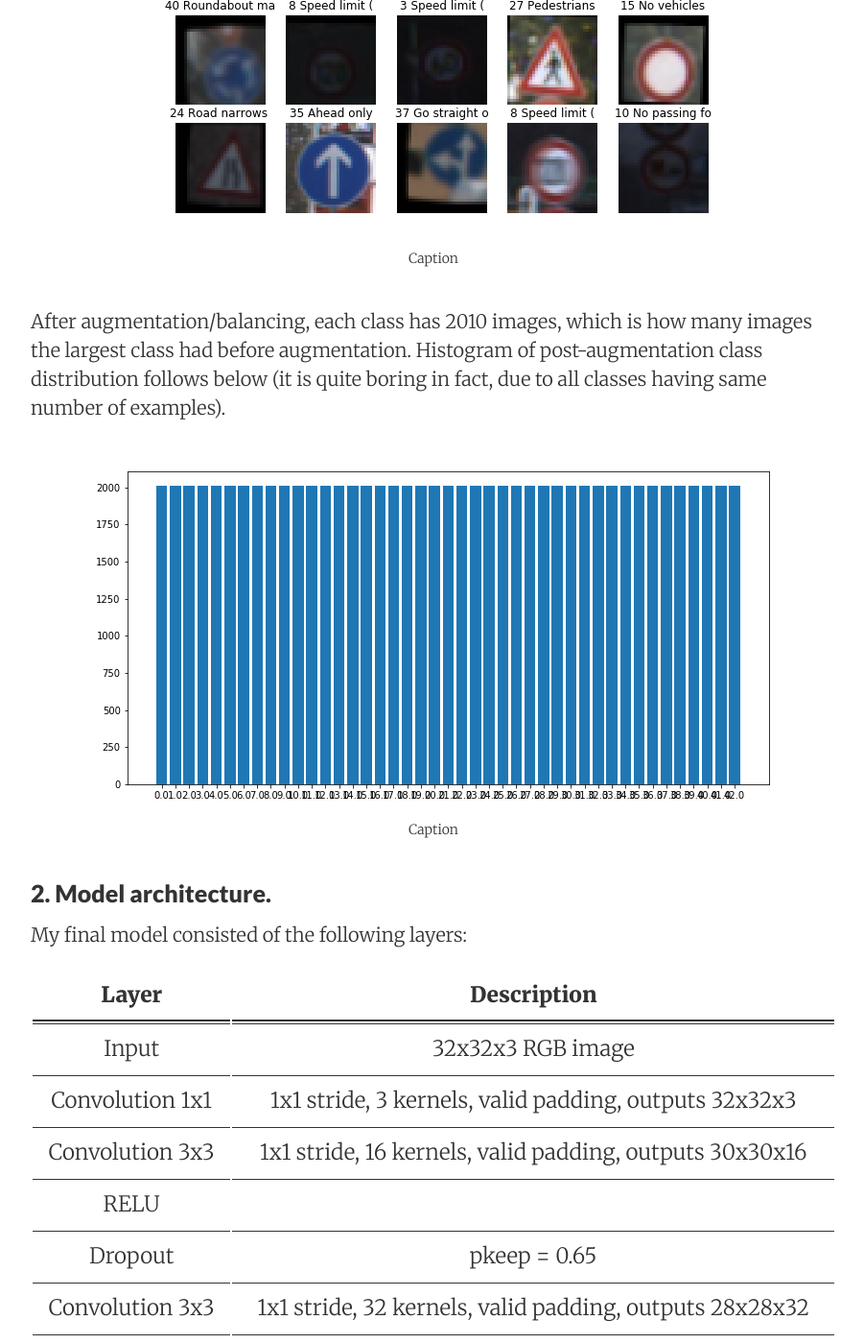
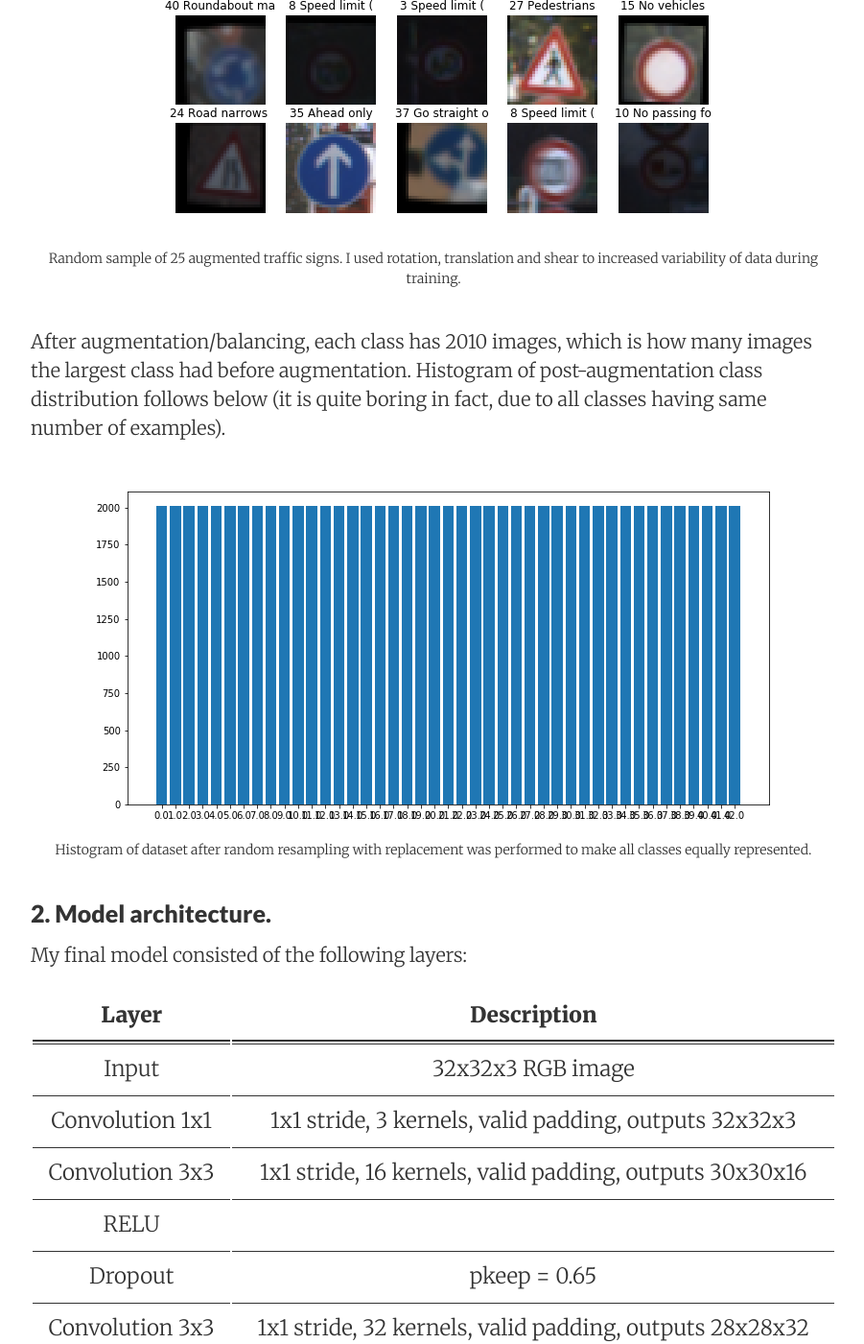
Before and after one commit to pechyonkin/pechyonkin.github.io, a Jekyll site: the page built from _posts/2017-07-31-traffic-signs-classification.md, in a window 1280 px wide and 1400 px high, scrolled down 3455 px. Shown: the whole window at 96% size, without its empty margins (188-1089 px from the left). Built offline with Jekyll 4.4.1, drawn with Linux system fonts in a browser that asks for light colours; nearby versions of some CDN libraries; comment, search, counter and statistics services are not loaded; some of the changed text lies outside the part shown.

Commit message:
fix figures captions, add missing figure

```diff
--- a/_posts/2017-07-31-traffic-signs-classification.md
+++ b/_posts/2017-07-31-traffic-signs-classification.md
@@ -31,14 +31,14 @@ First of all, I decided to plot some random traffic signs from the train data se
 {% include image.html
             img="images/201707-signs/matrix.png"
             title="x"
-            caption="Caption" %}
+            caption="Random sample of 25 road signs." %}
 
 Another part that is really important for any classification task is the possible problem of class imbalance. In order to see whether this problem exists for this task, I decided to plot a simple histogram showing the number of training examples for each class. The result can be seen below.
 
 {% include image.html
             img="images/201707-signs/hist-unprocessed.png"
             title="x"
-            caption="Caption" %}
+            caption="HIstogram of the 43 classes of traffic signs. Note that classes are imbalanced." %}
 
 It is clear that there are quite unbalanced classes in the data set. This means that the model might learn well good represented classes and might not learn well under-represented classes. In order to solve this issue, I balanced the classes in such a way that all of them have equal number of images.
 
@@ -53,14 +53,14 @@ The next two steps were **class balancing** and **data augmentation** using 3 ty
 {% include image.html
             img="images/201707-signs/matrix-aug.png"
             title="x"
-            caption="Caption" %}
+            caption="Random sample of 25 augmented traffic signs. I used rotation, translation and shear to increased variability of data during training." %}
 
 After augmentation/balancing, each class has 2010 images, which is how many images the largest class had before augmentation. Histogram of post-augmentation class distribution follows below (it is quite boring in fact, due to all classes having same number of examples).
 
 {% include image.html
             img="images/201707-signs/hist-processed.png"
             title="x"
-            caption="Caption" %}
+            caption="Histogram of dataset after random resampling with replacement was performed to make all classes equally represented." %}
 
 ### 2. Model architecture.
 
@@ -115,7 +115,7 @@ In the graph below, the blue line represents training accuracy and the orange li
 {% include image.html
             img="images/201707-signs/training.png"
             title="x"
-            caption="Caption" %}
+            caption="Vertical axis: accuracy; horizontal axis: number of training epochs. Blue line: train accuracy; orange line: test accuracy." %}
 
 After training the model for 201 epochs, the final results were:
 
@@ -146,8 +146,10 @@ Finally, training, validation and test accuracy are all realtively close to each
 
 Here are six German traffic signs that I found on the web:
 
-![alt text][image1] ![alt text][image2] ![alt text][image3]
-![alt text][image4] ![alt text][image5] ![alt text][image6]
+{% include image.html
+            img="images/201707-signs/new.jpg"
+            title="x"
+            caption="Six German signs clipped from Google maps street view for testing the model." %}
 
 I cut them manually from Google maps, this is why they are all different sizes. When using them for predictions, I used CV2 to resize them to 32x32 pixels. It was not easy to find the signs. I entered street view on a random street in Berlin and spend around an hour collecting signs. I think I was not lucky and that area did not have too many signs.
 
```
Also changed, not shown: images/201707-signs/new.jpg (added).
